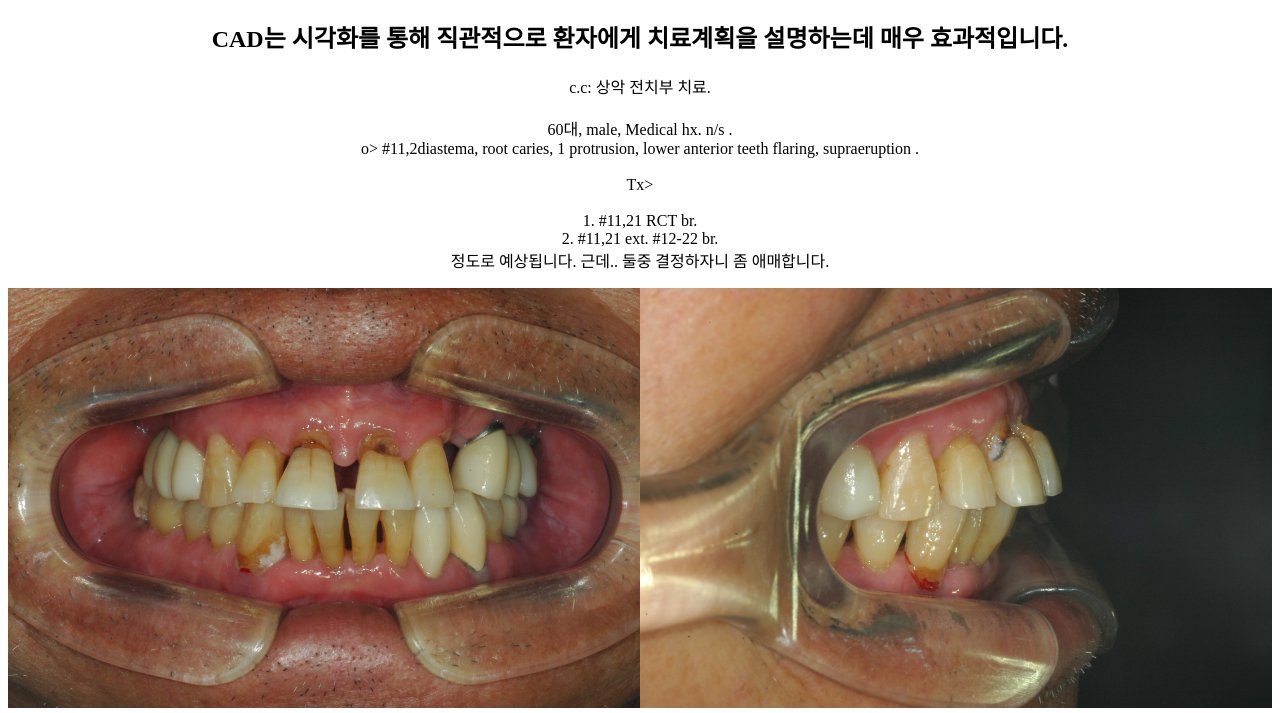
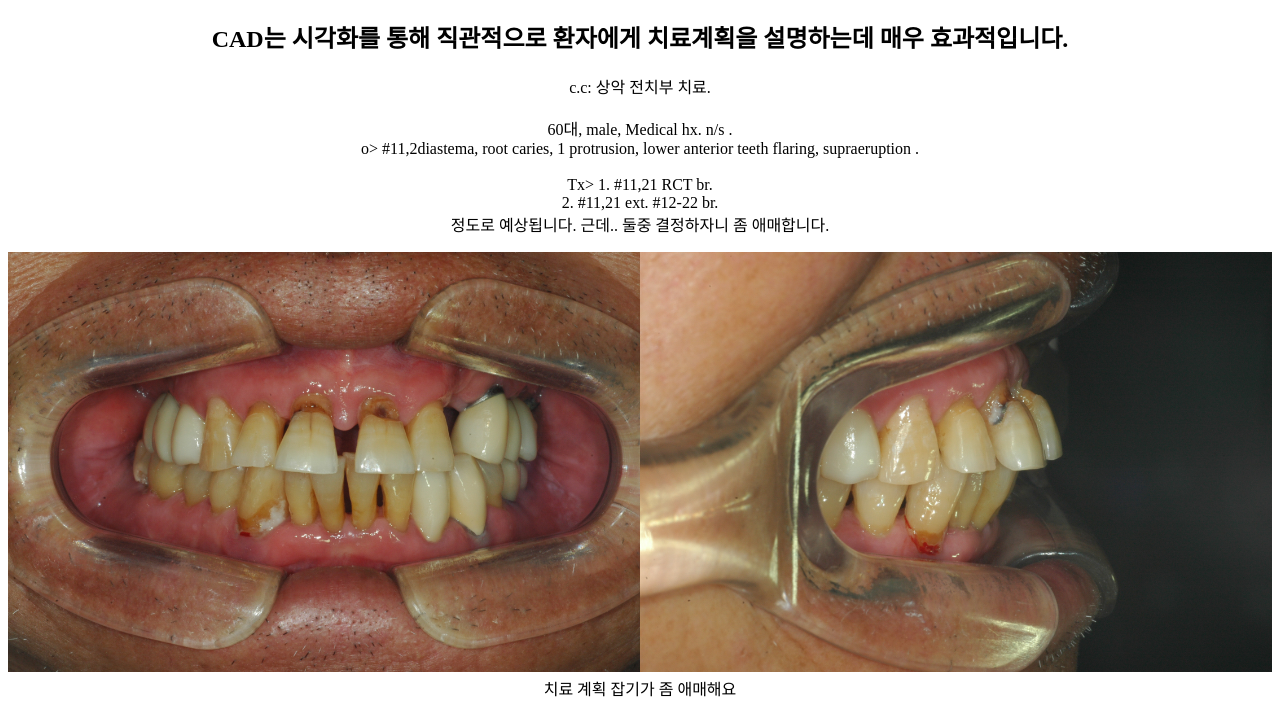
Before and after one commit to ChoiEuijun/dental, a plain HTML site: page kimds.html in a window 1280 px wide. Shown: the part 70-783 px from the top of the page. Drawn offline with Linux system fonts and the light colour scheme.

Commit message:
Update kimds.html

```diff
--- a/kimds.html
+++ b/kimds.html
@@ -37,7 +37,7 @@
 
        o> #11,2diastema, root caries, 1 protrusion, lower anterior teeth flaring, supraeruption .<br><br>
 
-      Tx><br><br>
+      Tx>
       1. #11,21 RCT br.<br>
       2. #11,21 ext. #12-22 br.<br>
 
```
